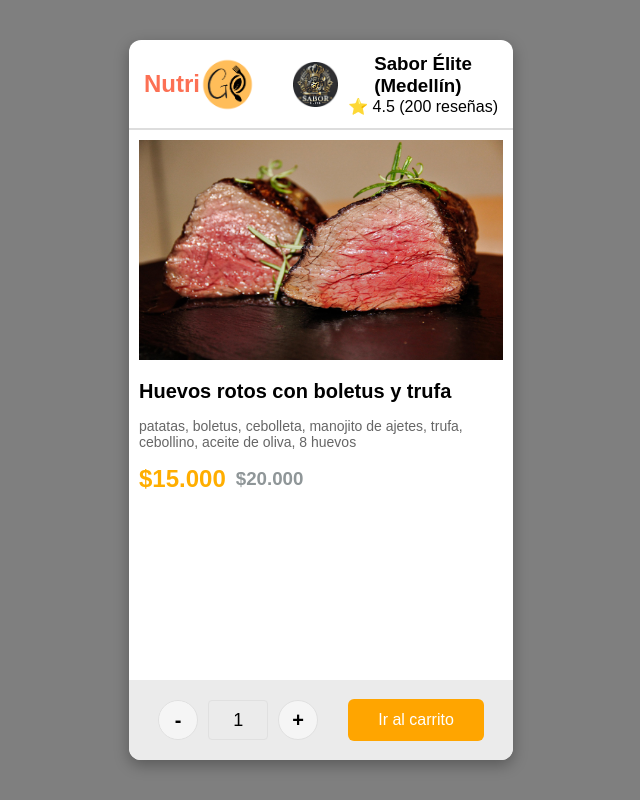
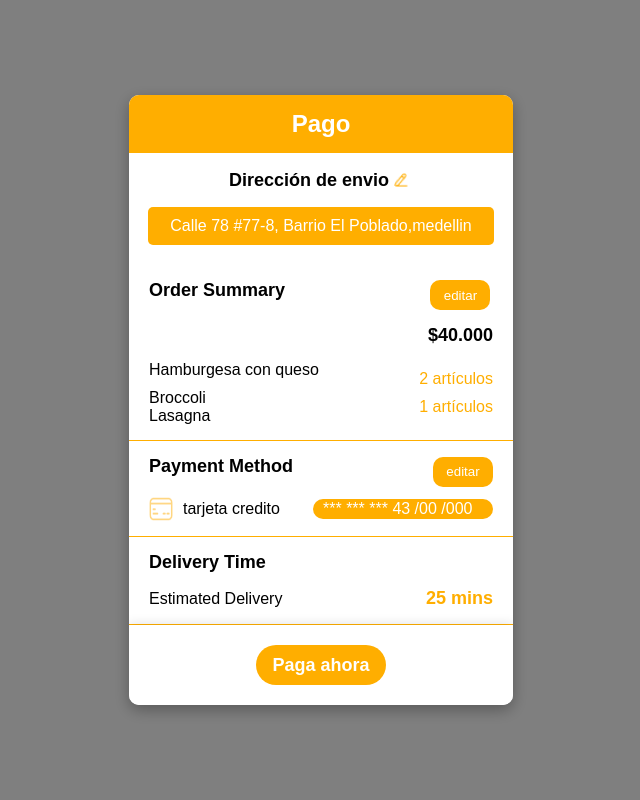
Before and after one commit to Rawcossio/app-health-food, a React (Vite) app: page / in a window 1280 px wide. Shown: the whole page, without its empty margins (319-959 px from the left). Built offline with nearby package versions, Linux system fonts and the light colour scheme.

Commit message:
Implementacion estilos pagos

```diff
--- a/src/main.jsx
+++ b/src/main.jsx
@@ -10,6 +10,6 @@ import VistaProducto from './pages/VistaProducto'
 
 createRoot(document.getElementById('root')).render(
   <StrictMode>
-    <VistaProducto/>
+    <Pago/>
   </StrictMode>,
 )
--- a/src/pages/Pago.css
+++ b/src/pages/Pago.css
@@ -24,7 +24,7 @@ body {
 /* Contenedor del modal (responsive) */
 .pago-contenido {
     background: white;
-    width: 90%;
+    width: 30%;
     max-width: 500px;
     max-height: 90vh;
     border-radius: 10px;
@@ -290,7 +290,7 @@ body {
 }
 
 /* seccion Pagar */
-.boton-carrito {
+.boton-pago {
     width: 100%;
     padding: 20px 0;
     display: flex;
@@ -304,13 +304,12 @@ body {
     z-index: 10;
 }
 
-.boton-carrito button {
-    all: unset;
+.boton-pago button {
     display: flex;
     justify-content: center;
     align-items: center;
-    width: 150px;
-    height: 50px;
+    width: 130px;
+    height: 40px;
     background-color: #FFAE00;
     color: white;
     border-radius: 20px;
@@ -319,6 +318,7 @@ body {
     cursor: pointer;
     text-align: center;
     position: sticky;
+    border: none;
 }
 
 
--- a/src/pages/Pago.jsx
+++ b/src/pages/Pago.jsx
@@ -87,7 +87,7 @@ function Pago({ infor }) {
                     </div>
 
                 </section>
-                <section className='boton-carrito'>
+                <section className='boton-pago'>
                 <button >Paga ahora</button>
                 </section>
 
```
